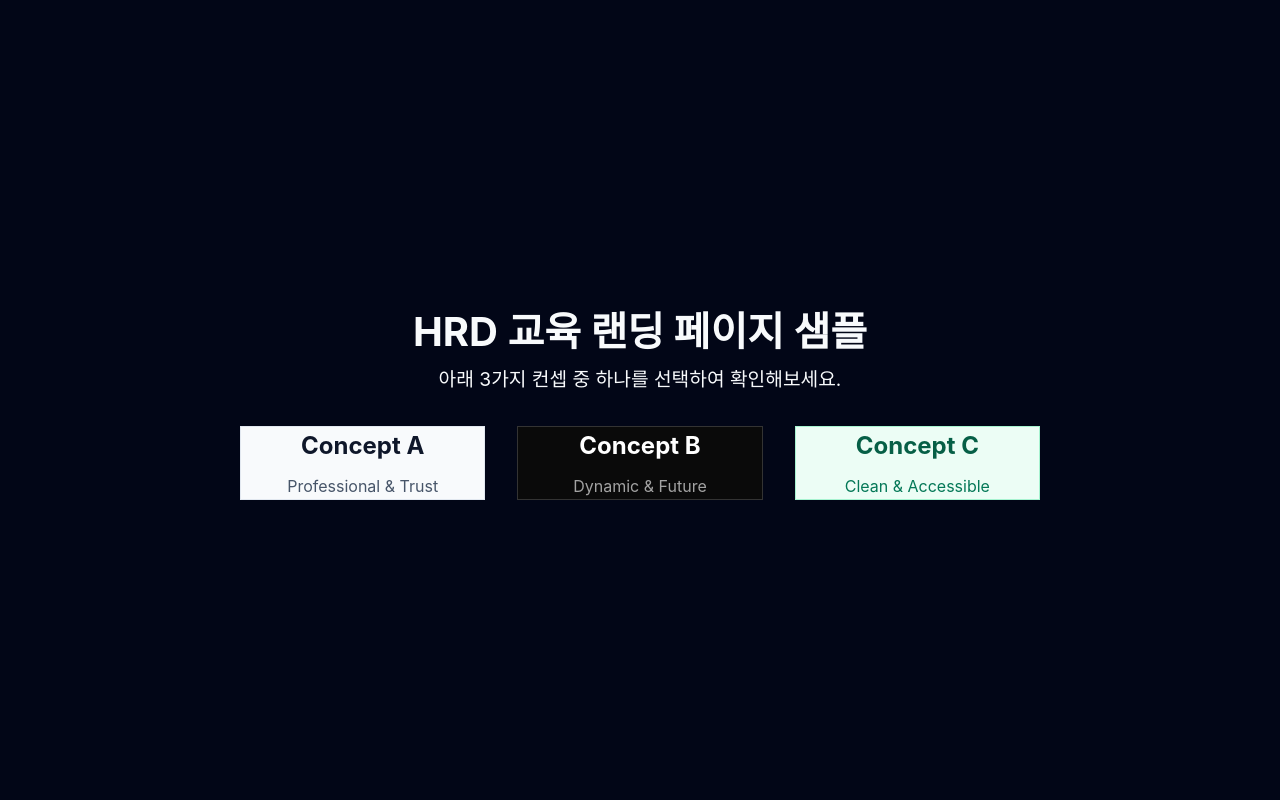
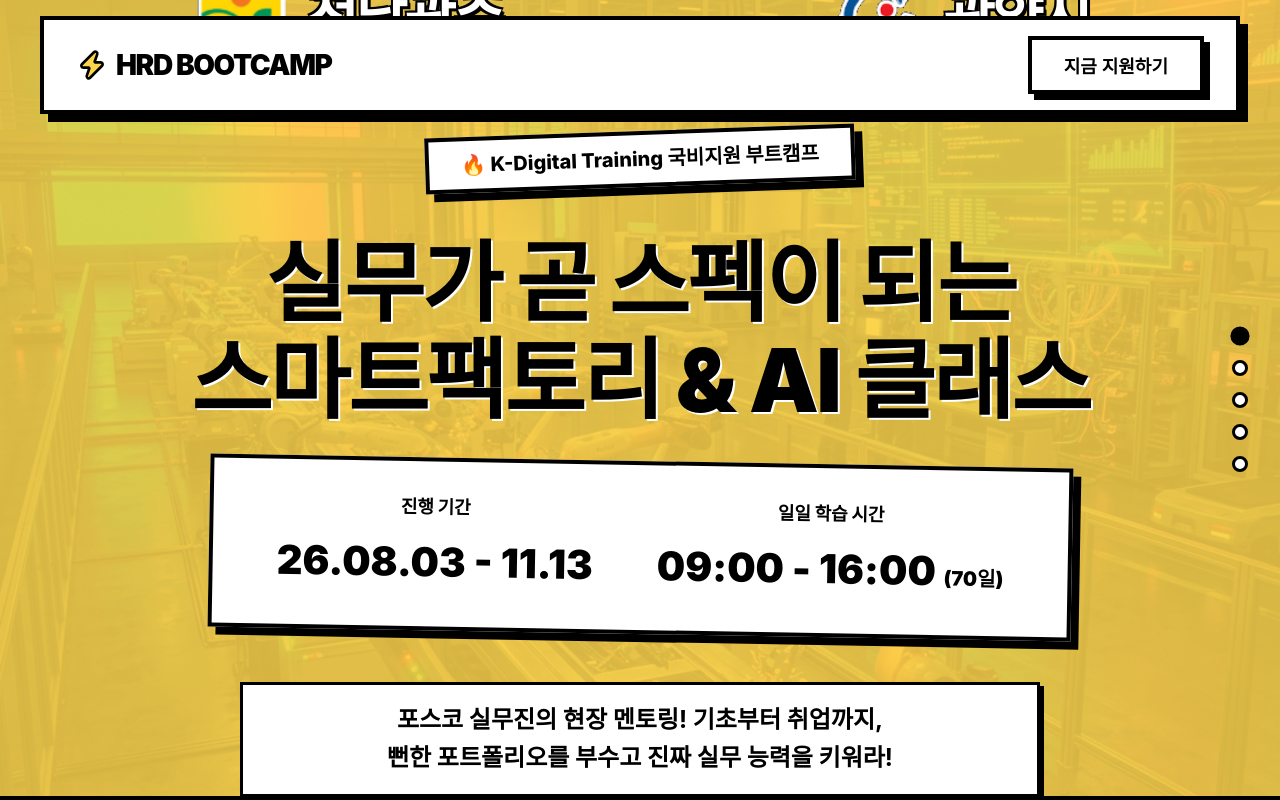
Before and after one commit to coducation12/HRD_Webpage, a React (Vite) app: page / in a window 1280 px wide. Built offline with nearby package versions, Linux system fonts and the light colour scheme; a web font is replaced by a local one.

Commit message:
Set Concept B as the main concept and hide Concepts A and C

```diff
--- a/src/App.tsx
+++ b/src/App.tsx
@@ -4,32 +4,32 @@ import ConceptA from './pages/ConceptA';
 import ConceptB from './pages/ConceptB';
 import ConceptC from './pages/ConceptC';
 
-const Home = () => (
-  <div className="container" style={{ minHeight: '100vh', display: 'flex', flexDirection: 'column', justifyContent: 'center', alignItems: 'center' }}>
-    <h1 className="mb-4 title-md">HRD 교육 랜딩 페이지 샘플</h1>
-    <p className="mb-8 text-muted text-base">아래 3가지 컨셉 중 하나를 선택하여 확인해보세요.</p>
-    <div className="grid grid-cols-3" style={{ gap: '2rem', width: '100%', maxWidth: '800px' }}>
-      <Link to="/concept-a" className="glass-panel" style={{ textDecoration: 'none', color: 'inherit', textAlign: 'center', backgroundColor: '#f8fafc', border: '1px solid #e2e8f0' }}>
-        <h2 style={{ color: '#0f172a', marginBottom: '0.5rem' }}>Concept A</h2>
-        <p style={{ color: '#475569' }}>Professional & Trust</p>
-      </Link>
-      <Link to="/concept-b" className="glass-panel" style={{ textDecoration: 'none', color: 'inherit', textAlign: 'center', backgroundColor: '#0a0a0a', border: '1px solid #333' }}>
-        <h2 style={{ color: '#fff', marginBottom: '0.5rem' }}>Concept B</h2>
-        <p style={{ color: '#a3a3a3' }}>Dynamic & Future</p>
-      </Link>
-      <Link to="/concept-c" className="glass-panel" style={{ textDecoration: 'none', color: 'inherit', textAlign: 'center', backgroundColor: '#ecfdf5', border: '1px solid #a7f3d0' }}>
-        <h2 style={{ color: '#065f46', marginBottom: '0.5rem' }}>Concept C</h2>
-        <p style={{ color: '#047857' }}>Clean & Accessible</p>
-      </Link>
-    </div>
-  </div>
-);
+// const Home = () => (
+//   <div className="container" style={{ minHeight: '100vh', display: 'flex', flexDirection: 'column', justifyContent: 'center', alignItems: 'center' }}>
+//     <h1 className="mb-4 title-md">HRD 교육 랜딩 페이지 샘플</h1>
+//     <p className="mb-8 text-muted text-base">아래 3가지 컨셉 중 하나를 선택하여 확인해보세요.</p>
+//     <div className="grid grid-cols-3" style={{ gap: '2rem', width: '100%', maxWidth: '800px' }}>
+//       <Link to="/concept-a" className="glass-panel" style={{ textDecoration: 'none', color: 'inherit', textAlign: 'center', backgroundColor: '#f8fafc', border: '1px solid #e2e8f0' }}>
+//         <h2 style={{ color: '#0f172a', marginBottom: '0.5rem' }}>Concept A</h2>
+//         <p style={{ color: '#475569' }}>Professional & Trust</p>
+//       </Link>
+//       <Link to="/concept-b" className="glass-panel" style={{ textDecoration: 'none', color: 'inherit', textAlign: 'center', backgroundColor: '#0a0a0a', border: '1px solid #333' }}>
+//         <h2 style={{ color: '#fff', marginBottom: '0.5rem' }}>Concept B</h2>
+//         <p style={{ color: '#a3a3a3' }}>Dynamic & Future</p>
+//       </Link>
+//       <Link to="/concept-c" className="glass-panel" style={{ textDecoration: 'none', color: 'inherit', textAlign: 'center', backgroundColor: '#ecfdf5', border: '1px solid #a7f3d0' }}>
+//         <h2 style={{ color: '#065f46', marginBottom: '0.5rem' }}>Concept C</h2>
+//         <p style={{ color: '#047857' }}>Clean & Accessible</p>
+//       </Link>
+//     </div>
+//   </div>
+// );
 
 function App() {
   return (
     <BrowserRouter>
       <Routes>
-        <Route path="/" element={<Home />} />
+        <Route path="/" element={<ConceptB />} />
         <Route path="/concept-a" element={<ConceptA />} />
         <Route path="/concept-b" element={<ConceptB />} />
         <Route path="/concept-c" element={<ConceptC />} />
```
